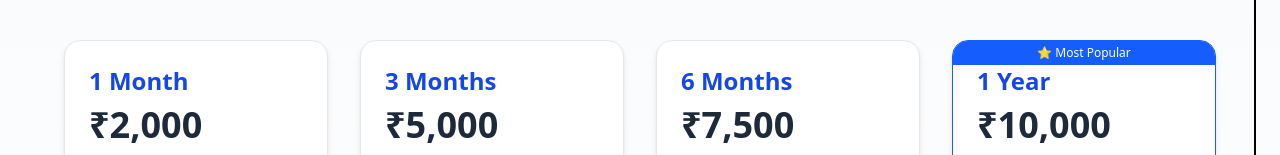
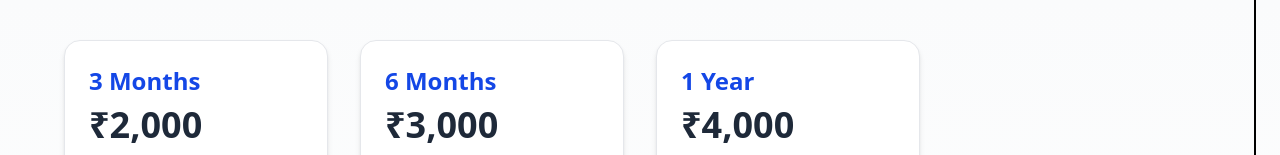
Before and after one commit to GitYashRepo/ScrapWebsite, a Next.js app in the folder frontend/: page /dashboard/seller/subscription in a window 1280 px wide. Shown: the part 286-441 px from the top of the page. Built offline with nearby package versions, Linux system fonts and the light colour scheme; no server answers; the database is empty.

Commit message:
added new pricing for both seller and buyer

```diff
--- a/frontend/src/app/api/subscription/route.js
+++ b/frontend/src/app/api/subscription/route.js
@@ -11,14 +11,14 @@ export async function POST(req) {
     const { userId, userType, planName, couponCode } = body;
 
     const plans = {
-      seller_monthly: 2000,
-      seller_quarterly: 5000,
-      seller_halfyear: 7500,
-      seller_yearly: 10000,
+      // seller_monthly: 2000,
+      seller_quarterly: 2000,
+      seller_halfyear: 3000,
+      seller_yearly: 4000,
       buyer_monthly: 200,
-      buyer_quarterly: 500,
-      buyer_halfyear: 750,
-      buyer_yearly: 1000,
+      buyer_quarterly: 300,
+      buyer_halfyear: 400,
+      buyer_yearly: 500,
     };
 
     if (!plans[planName]) {
--- a/frontend/src/app/dashboard/buyer/subscription/page.jsx
+++ b/frontend/src/app/dashboard/buyer/subscription/page.jsx
@@ -13,9 +13,9 @@ export default function BuyerSubscriptionPage() {
 
    const plans = [
       { id: "buyer_monthly", label: "1 Month", price: 200 },
-      { id: "buyer_quarterly", label: "3 Months", price: 500 },
-      { id: "buyer_halfyear", label: "6 Months", price: 750 },
-      { id: "buyer_yearly", label: "1 Year", price: 1000 },
+      { id: "buyer_quarterly", label: "3 Months", price: 300 },
+      { id: "buyer_halfyear", label: "6 Months", price: 400 },
+      { id: "buyer_yearly", label: "1 Year", price: 500 },
    ];
 
    const handleSubscribe = async (planId) => {
--- a/frontend/src/app/dashboard/seller/subscription/page.jsx
+++ b/frontend/src/app/dashboard/seller/subscription/page.jsx
@@ -16,10 +16,10 @@ export default function SellerSubscriptionPage() {
 
    // Base subscription plans
    const basePlans = [
-      { id: "seller_monthly", label: "1 Month", price: 2000 },
-      { id: "seller_quarterly", label: "3 Months", price: 5000 },
-      { id: "seller_halfyear", label: "6 Months", price: 7500 },
-      { id: "seller_yearly", label: "1 Year", price: 10000 },
+      // { id: "seller_monthly", label: "1 Month", price: 2000 },
+      { id: "seller_quarterly", label: "3 Months", price: 2000 },
+      { id: "seller_halfyear", label: "6 Months", price: 3000 },
+      { id: "seller_yearly", label: "1 Year", price: 4000 },
    ];
 
    useEffect(() => {
```
